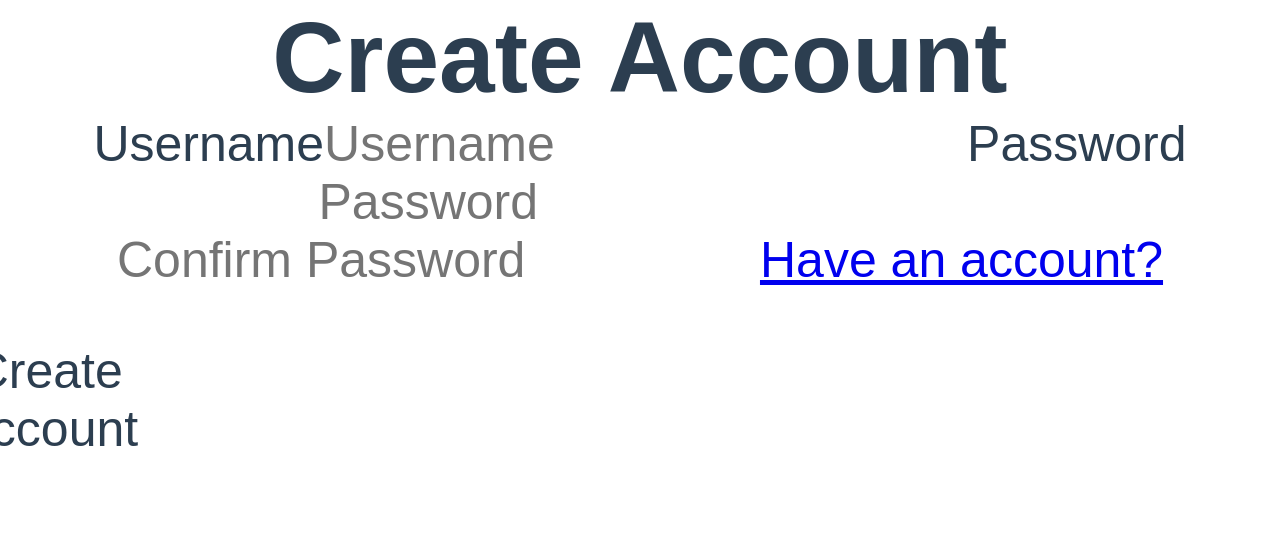
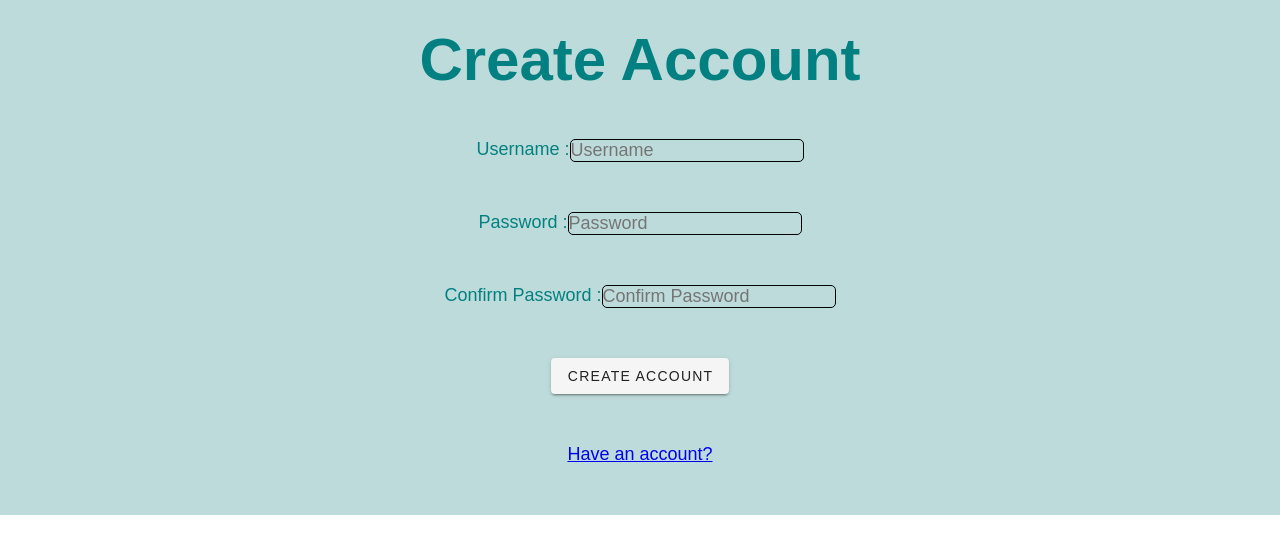
Before and after one commit to vidya1783/FlashCard-StudyApp, a Vue app in the folder vue/: page /register in a window 1280 px wide. Both pictures are taken after a click on the button "NEED AN ACCOUNT?". Shown: the top 554 px of the page. Built offline with nearby package versions, Linux system fonts and the light colour scheme.

Commit message:
Login, Home, Register, cards, Decks, study session

```diff
--- a/vue/src/components/Sidebar.vue
+++ b/vue/src/components/Sidebar.vue
@@ -4,7 +4,7 @@
           In A Flash
       </div>
       <div class="menu-items">
-          <router-link v-bind:to="{name:'Home'}" active-class="active" exact tag="v-btn" class="side-btn">
+          <router-link to="/" active-class="active" exact tag="v-btn" class="side-btn">
           <div class="link-container">
               Home
               </div>
@@ -17,6 +17,10 @@
          <router-link to="/test-deck-details2" active-class="active" exact tag="v-btn" class="side-btn">
           <div class="link-container">
               My Decks
+              </div> </router-link>
+               <router-link to="/study" active-class="active" exact tag="v-btn" class="side-btn">
+          <div class="link-container">
+              Study Session
               </div>
         </router-link>
          <router-link v-bind:to="{ name: 'logout' }" v-if="$store.state.token != ''" active-class="active" exact tag="v-btn" class="side-btn">
@@ -42,7 +46,7 @@ export default {
 <style scoped>
 .title{
     color: white;
-    font-size: 24px;
+    font-size: 45px;
     margin-top: 10px;
 }
 
--- a/vue/src/components/StudySession.vue
+++ b/vue/src/components/StudySession.vue
@@ -10,13 +10,14 @@
 <div id="slider">
   <transition-group tag="div" :name="transitionName" class="slides-group">
     <div v-if="show" :key="current" class="slide" :class="slides[current].className">
-       <v-card>
+      <v-card c >
        <v-card-text>
         {{displayText}}
         </v-card-text>
         </v-card>
     </div>
   </transition-group>
+
   <div class="btn btn-prev" aria-label="Previous slide" @click="slide(-1)">
     &#10094;
   </div>
@@ -57,11 +58,10 @@ to create a UI, copy and paste code and ensure that it works:
     </v-card>
     <v-btn v-on:click.prevent="previousCard">Previous Card</v-btn>
     <v-btn v-on:click.prevent="nextCard">Next Card</v-btn>
-    <v-btn v-on:click.prevent="flipCard">Flip Card</v-btn>
-    <v-btn v-on:click.prevent="toggleCorrect">{{toggleText}}</v-btn>
+    <v-btn v-on:click.prevent="flipCard">Flip Card</v-btn></div>
+   <v-btn v-on:click.prevent="toggleCorrect">{{toggleText}}</v-btn>
     Correct from array: {{correctAnswers[currentPosition] ? true : false}}
     Current score: {{currentScore}}
-    </div>
   </div>
 </template>
 
@@ -198,101 +198,16 @@ export default {
 </script>
 
 <style>
-/* FADE IN */
-.fade-enter-active {
-  transition: opacity 1s;
+div{
+  color: teal;
 }
-.fade-enter {
-  opacity: 0;
+h1{
+  font-size: 60px;
+
 }
-
-/* GO TO NEXT SLIDE */
-.slide-next-enter-active,
-.slide-next-leave-active {
-  transition: transform 0.5s ease-in-out;
-}
-.slide-next-enter {
-  transform: translate(100%);
-}
-.slide-next-leave-to {
-  transform: translate(-100%);
-}
-
-/* GO TO PREVIOUS SLIDE */
-.slide-prev-enter-active,
-.slide-prev-leave-active {
-  transition: transform 0.5s ease-in-out;
-}
-.slide-prev-enter {
-  transform: translate(-100%);
-}
-.slide-prev-leave-to {
-  transform: translate(100%);
-}
-
-/* SLIDES CLASSES */
-
-.blue {
-  background: #4a69bd;
-}
-
-.red {
-  background: #e55039;
-}
-
-.yellow {
-  background: #f6b93b;
-}
-
-/* SLIDER STYLES */
-body {
-  overflow: hidden;
-  margin: 0;
-  font-size: 50px;
-  font-family: "Crimson Text", sans-serif;
-  color: #fff;
-}
-
-#slider {
-  width: 100%;
-  height: 100vh;
-  position: relative;
-}
-
-.slide {
-  width: 100%;
-  height: 100vh;
-  position: absolute;
-  top: 0;
-  left: 0;
+.container text-center{
   display: flex;
-  align-items: center;
-  justify-content: center;
-}
-
-.btn {
-  z-index: 10;
-  cursor: pointer;
-  border: 3px solid #fff;
-  display: flex;
-  justify-content: center;
-  align-items: center;
-  width: 70px;
-  height: 70px;
-  position: absolute;
-  top: calc(50% - 35px);
-  left: 1%;
-  transition: transform 0.3s ease-in-out;
-  user-select: none;
-}
-
-.btn-next {
-  left: auto;
-  right: 1%;
-}
-
-.btn:hover {
-  transform: scale(1.1);
+  flex-direction: column;
 }
 
 </style>
--- a/vue/src/router/index.js
+++ b/vue/src/router/index.js
@@ -47,6 +47,10 @@ const router = new Router({
         {
           path: '/test-flashcard-details2',
           component: () => import('../views/TestFlashcardDetails2')
+        },
+        {
+          path: '/study',
+          component: () => import('../views/Study')
         }
       ],
       meta: {
--- a/vue/src/views/Home.vue
+++ b/vue/src/views/Home.vue
@@ -1,11 +1,11 @@
 <template>
   <div class="home">
     <h1>Home</h1>
-    <router-link :to="{ name: 'test-deck-details-2' }">My Decks</router-link>|
-    <router-link :to="{ name: 'test-flashcard-details2' }">My Flashcards</router-link>
+    <!--<router-link :to="{ name: 'test-deck-details-2' }">My Decks</router-link>|
+    <router-link :to="{ name: 'test-flashcard-details2' }">My Flashcards</router-link>-->
 
    <!-- <p>This is the home page</p>-->
-
+   <img src=https://img.favpng.com/18/7/8/educational-flash-cards-nhl-19-video-games-archive-png-favpng-gg68jtcGjiKhEUhCF2NahSfjA.jpg /> />
     <decks-list/>
   </div>
 </template>
--- a/vue/src/views/Login.vue
+++ b/vue/src/views/Login.vue
@@ -5,10 +5,18 @@
   <v-spacer></v-spacer>
 </div>
  <div class="box">
+   <h1 class="h3 mb-3 font-weight-normal" align="center">In A Flash</h1>
+
+
  <v-card elevation="2" shaped >
-  <v-form class="form-signin" @submit.prevent="login">
-     <h1 class="h3 mb-3 font-weight-normal" align="center">Please Sign In</h1>
+
+
+
+  <v-form class="form-signin" @submit.prevent="login" >
+     <h3 class="h3 mb-3 font-weight-normal" align="center">Please Sign In</h3>
+
     <v-container>
+
       <v-row>
         <v-col
           cols="12"
@@ -44,12 +52,14 @@
 
         </v-col>
       </v-row>
+
+      <div id="submit">
+      <v-btn type="submit" >Sign in</v-btn></div>
       <div id="buttons">
-        <v-row align="center" justify="space-around">
-      <router-link :to="{ name: 'register' }" tag="v-btn" >Need an account?</router-link>
-      <v-btn type="submit" align="right">Sign in</v-btn>
-      </v-row>
-      </div>
+       <!-- <v-row align="center" justify="space-around">-->
+      <router-link :to="{ name: 'register' }" tag="v-btn" >Need an account?</router-link></div>
+
+
     </v-container>
   </v-form>
   </v-card>
@@ -110,12 +120,32 @@ export default {
 <style>
 .box {
   display: flex;
+  flex-direction: column;
   align-items: center;
   justify-content: center;
+  color: teal ;
+  padding: 150 px;
+    background-color:rgb(190, 219, 219);
+
+
+
+
 }
 
 .box div {
   width: auto;
   height: auto;
+
+}
+h1{
+  padding-bottom: 60px;
+  font-size: 50px;
+}
+h3{
+  padding-bottom: 40px;
+  font-size: 40px;
+}
+#submit{
+  padding-bottom: 40px;
 }
 </style>
--- a/vue/src/views/Register.vue
+++ b/vue/src/views/Register.vue
@@ -1,43 +1,50 @@
 <template>
   <div id="register" class="text-center">
+
     <form class="form-register" @submit.prevent="register">
       <h1 class="h3 mb-3 font-weight-normal">Create Account</h1>
       <div class="alert alert-danger" role="alert" v-if="registrationErrors">
         {{ registrationErrorMsg }}
       </div>
-      <label for="username" class="sr-only">Username</label>
+      <div>
+      <label for="username" class="sr-only">Username : </label>
       <input
         type="text"
         id="username"
         class="form-control"
         placeholder="Username"
         v-model="user.username"
+
         required
         autofocus
-      />
-      <label for="password" class="sr-only">Password</label>
+      /></div>
+      <div>
+      <label for="password" class="sr-only">Password :  </label>
       <input
-        type="password"
+        type="text"
         id="password"
         class="form-control"
         placeholder="Password"
         v-model="user.password"
         required
-      />
+      /></div>
+      <div>
+        <label for="confirm password" class="sr-only">Confirm Password : </label>
       <input
-        type="password"
+        type="text"
         id="confirmPassword"
         class="form-control"
-        placeholder="Confirm Password"
+        placeholder= "Confirm Password"
         v-model="user.confirmPassword"
         required
-      />
-      <router-link :to="{ name: 'login' }">Have an account?</router-link>
-      <button class="btn btn-lg btn-primary btn-block" type="submit">
-        Create Account
-      </button>
+      /></div>
+      <div>
+       <v-btn type="submit" >Create Account</v-btn></div>
+      <div><router-link :to="{ name: 'login' }">Have an account?</router-link>
+      </div>
+
     </form>
-  </div>
+      </div>
 </template>
 
 <script>
@@ -90,4 +97,36 @@ export default {
 };
 </script>
 
-<style></style>
+<style scoped>
+
+
+.form-register{
+  color:teal;
+  display: flex;
+  flex-direction: column;
+  justify-content: center;
+
+
+}
+
+div{
+  font-size:18px;
+  display:flex;
+ padding-bottom: 10px;
+  justify-content: center;
+    padding: 25px;
+    position: relative;
+    background-color:rgb(190, 219, 219);
+
+
+
+}
+h1{
+  padding-bottom: 20px;
+}
+input{
+  border: 1px solid black;
+  border-radius: 5px;
+}
+
+</style>
--- a/vue/src/views/TestDeckDetails2.vue
+++ b/vue/src/views/TestDeckDetails2.vue
@@ -1,11 +1,13 @@
 <template>
-<div class="test-deck-details2">
+<div>
   <div class="decks">
-  <h3>Decks</h3>
+  <h3>My Decks</h3>
   </div>
+  <div class="test-deck-details2">
  <deck-details  v-for="deck in decks"
   v-bind:deck="deck" v-bind:key="deck.id" class="deck"/>
   <deck-details />
+  </div>
   </div>
 
   <!--
@@ -55,6 +57,13 @@ export default {
     font-size: 40px;
     color: rgb(167, 167, 167);
     font-weight: 600;
+    text-align: center;
+}
+.decks {
+  display: flex;
+  justify-content: center;
+  color: teal ;
+
 }
 
 
--- a/vue/src/views/TestFlashcardDetails2.vue
+++ b/vue/src/views/TestFlashcardDetails2.vue
@@ -1,16 +1,18 @@
 
 <template>
-<div class="test-flashcard-details2">
-   <div class="flash">
-     <h3>
-       Flash
-     </h3>
-   </div>
+<div>
+<div class="flash">
+  <h3> My Flash Cards</h3>
+  </div>
+
+<div class="test-flashcard-details2" >
+
 
   <!--{{ flashcard.question_text }} {{ flashcard.answer_text}}-->
   <card-details v-for="flashcard in flashcards"
   v-bind:flashcard="flashcard" v-bind:key="flashcard.id" />
   <card-details />
+  </div>
   </div>
 </template>
 
@@ -60,6 +62,8 @@ export default {
 
 .flash {
   display: flex;
+  justify-content: center;
+  color: teal ;
 
 }
 </style>
```
